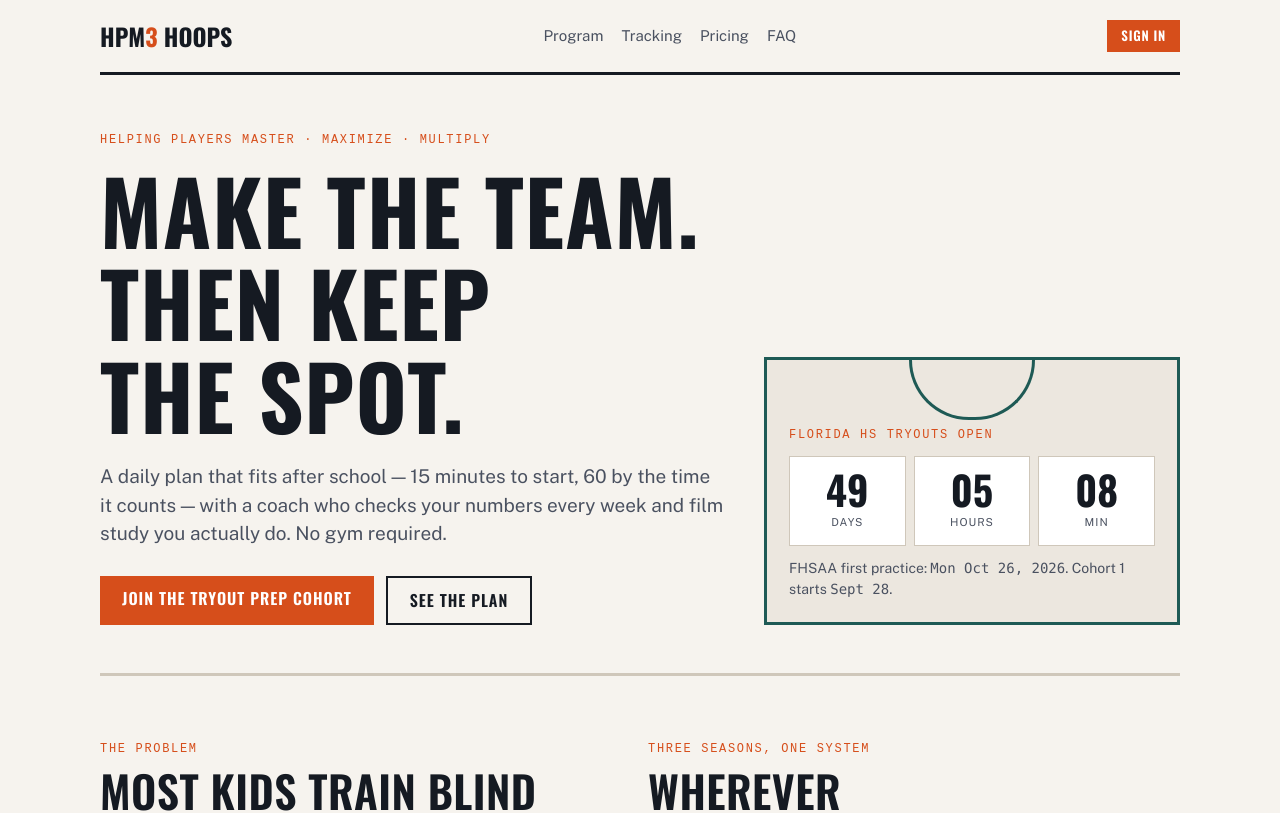
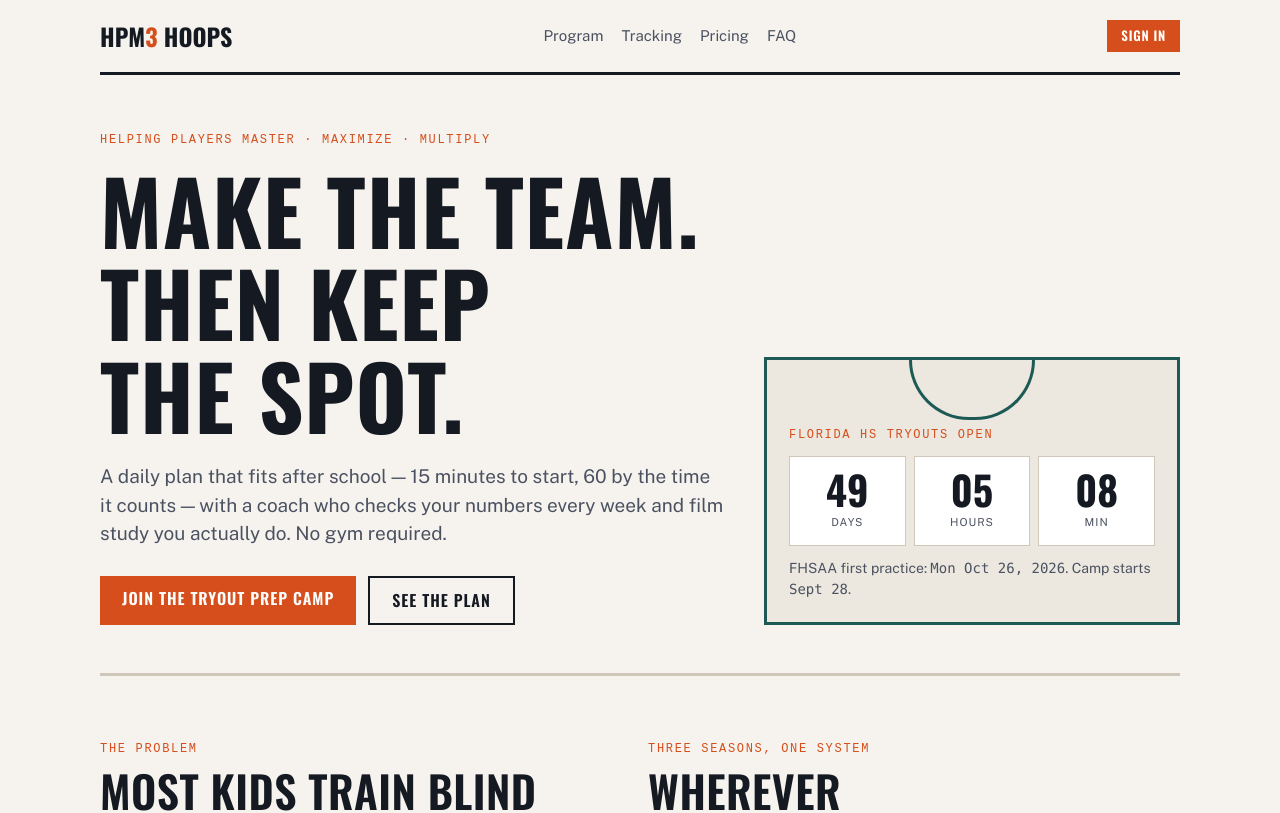
Before and after one commit to hpm3hoops-droid/hpm3-hoops, a Next.js app: page / in a window 1280 px wide. Shown: the top 813 px of the page. Built offline with nearby package versions, Linux system fonts and the light colour scheme; no server answers; a web font is replaced by a local one.

Commit message:
Update page.tsx

```diff
--- a/src/app/page.tsx
+++ b/src/app/page.tsx
@@ -22,14 +22,14 @@ export default async function Home() {
             <h1 style={{ marginTop: 14 }}>Make the team.<br />Then keep<br />the spot.</h1>
             <p className="lede">A daily plan that fits after school — 15 minutes to start, 60 by the time it counts — with a coach who checks your numbers every week and film study you actually do. No gym required.</p>
             <div className="cta">
-              <a className="btn" href="#pricing">Join the Tryout Prep cohort</a>
+              <a className="btn" href="#pricing">Join the Tryout Prep Camp</a>
               <a className="btn ghost" href="#program">See the plan</a>
             </div>
           </div>
           <aside className="key" aria-label="Countdown to tryouts">
             <p className="eyebrow label">Florida HS tryouts open</p>
             <Countdown target={TRYOUT_TS} />
-            <p className="small muted" style={{ marginTop: 12 }}>FHSAA first practice: <span className="mono">{TRYOUT_DATE_LABEL}</span>. Cohort 1 starts <span className="mono">{COHORT_START_LABEL}</span>.</p>
+            <p className="small muted" style={{ marginTop: 12 }}>FHSAA first practice: <span className="mono">{TRYOUT_DATE_LABEL}</span>. Camp starts <span className="mono">{COHORT_START_LABEL}</span>.</p>
           </aside>
         </div>
       </header>
@@ -119,7 +119,7 @@ export default async function Home() {
           <div className="stat"><div className="bignum">5+</div><span>college players developed</span></div>
           <div className="stat"><div className="bignum">NBA</div><span>professional clients</span></div>
         </div>
-        <p className="small muted" style={{ marginTop: 22, maxWidth: "40em", padding: 16, border: "1px dashed var(--line)" }}>Founding-cohort results (Day 1 vs. Day 49 benchmarks, and who made their team) will be posted here after Oct 26, 2026. Nothing on this page is a testimonial until it&apos;s real.</p>
+        <p className="small muted" style={{ marginTop: 22, maxWidth: "40em", padding: 16, border: "1px dashed var(--line)" }}>First-camp results (Day 1 vs. Day 49 benchmarks, and who made their team) will be posted here after Oct 26, 2026. Nothing on this page is a testimonial until it&apos;s real.</p>
       </section>
 
       <section className="band" id="faq">
@@ -130,15 +130,23 @@ export default async function Home() {
           <details><summary>How much of my time does this take?</summary><p>Almost none. You get a weekly progress email, and you&apos;re invited to the first and last call of each block.</p></details>
           <details><summary>Can they do this during the season?</summary><p>Yes — tell us practice days and the in-season track schedules short sessions around them. Film study switches to their own games.</p></details>
           <details><summary>What if they don&apos;t make the team?</summary><p>They roll into the Rebuild track on Core, with longer sessions since there&apos;s no practice load. Most cuts come down to one or two visible gaps; the benchmarks tell us which.</p></details>
-          <details><summary>Is there a refund?</summary><p>Cohort spots are non-refundable once the cohort starts. Monthly plans cancel any time before the next billing date.</p></details>
+          <details><summary>Is there a refund?</summary><p>Camp spots are non-refundable once camp starts. Monthly plans cancel any time before the next billing date.</p></details>
         </div>
       </section>
 
       <section className="final">
-        <p className="eyebrow">Cohort 1 · {COHORT_START_LABEL} → Oct 26 and beyond</p>
-        <h2 style={{ marginTop: 10 }}>Tryouts are in <Countdown target={TRYOUT_TS} daysOnly /> days either way.</h2>
-        <p>The only question is whether they walk in with seven weeks of numbers behind them or as the same player as last year.</p>
-        <a className="btn" href="#pricing" style={{ marginTop: 24 }}>Join the Tryout Prep cohort</a>
+        <div className="final-grid">
+          <div className="final-count">
+            <div className="final-num"><Countdown target={TRYOUT_TS} daysOnly /></div>
+            <div className="final-lbl">days until tryouts</div>
+          </div>
+          <div>
+            <p className="eyebrow">Camp runs {COHORT_START_LABEL} → Oct 26 and beyond</p>
+            <h2 style={{ marginTop: 10 }}>Walk in a different player.</h2>
+            <p>Tryouts happen either way. The only question is whether your kid walks in with seven weeks of numbers behind them — or as the same player as last year.</p>
+            <a className="btn" href="#pricing" style={{ marginTop: 24 }}>Join the Tryout Prep Camp</a>
+          </div>
+        </div>
       </section>
 
       <footer className="site">
```
